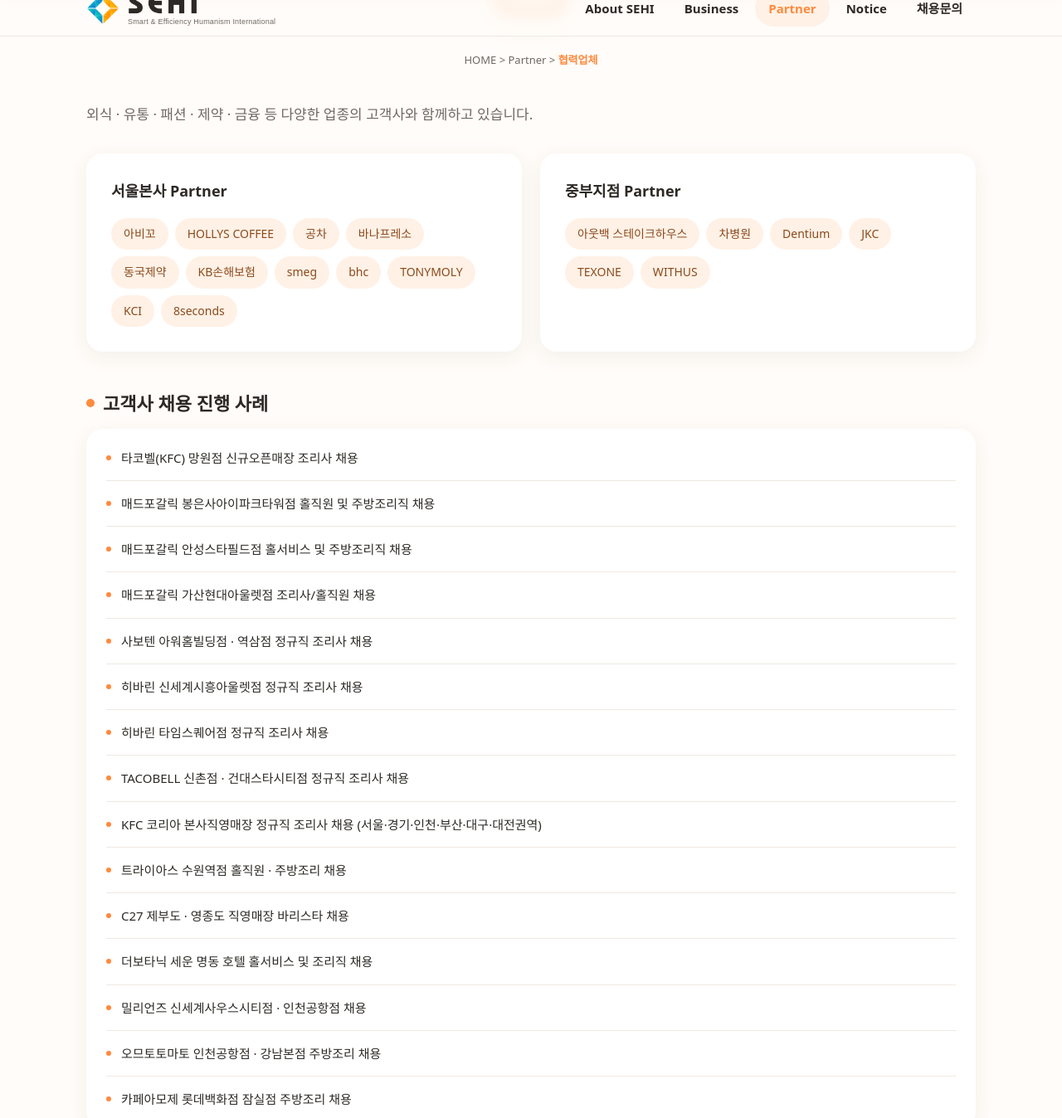
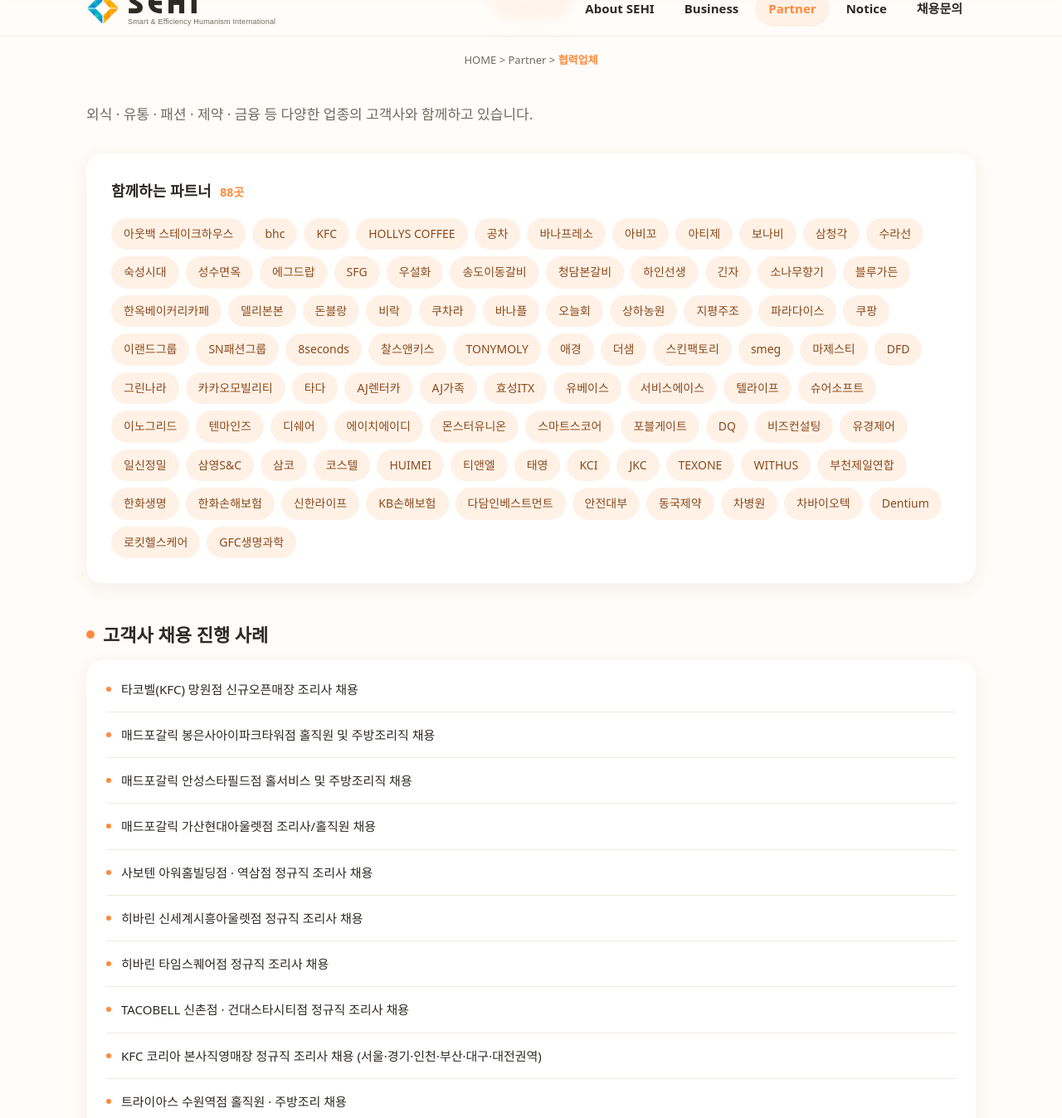
Before and after one commit to ivovilove2-maker/github.io, a Jekyll site: the page built from partner.html, in a window 1280 px wide and 1400 px high, scrolled down 286 px, cut to the strip 52-1400 px from the top of the window. Shown: the whole strip at 83% size. Built offline with Jekyll 4.4.1, drawn with Linux system fonts in a browser that asks for light colours; some web fonts are replaced.

Commit message:
파트너 목록 88곳으로 확대, 지역 탭 제거, 로고 8개 추가
- _data/partners.yml 을 지역 구분 없는 한 목록(list)으로 변경
- 메인 파트너존: 탭 제거, 로고 있는 파트너를 먼저 표시
- 협력업체 페이지: 전체 파트너를 한 목록으로 표시
- 로고 추가: KFC, 카카오모빌리티, 신한라이프, 효성ITX, 삼청각, 슈어소프트, 이노그리드, 유베이스
  (각 회사 공식 홈페이지의 로고 파일)

Co-Authored-By: Claude Opus 5.5 <noreply@anthropic.com>

```diff
--- a/_data/partners.yml
+++ b/_data/partners.yml
@@ -1,21 +1,97 @@
-# 메인 롤링 협력사 로고
-# logo: images/partners/ 폴더의 파일명 (없으면 회사명 글자로 표시됨)
-seoul:
-  - { name: "아비꼬", logo: "abiko.png" }
+# 협력사 목록 (메인 파트너존 · 협력업체 페이지에서 함께 사용)
+# logo: images/partners/ 폴더의 파일명 (비어 있으면 회사명 글자로 표시됨)
+# 순서대로 표시됩니다.
+list:
+  # 외식 · 식품
+  - { name: "아웃백 스테이크하우스", logo: "outback.png" }
+  - { name: "bhc", logo: "bhc.svg" }
+  - { name: "KFC", logo: "kfc.webp" }
   - { name: "HOLLYS COFFEE", logo: "hollys-coffee.png" }
   - { name: "공차", logo: "" }
   - { name: "바나프레소", logo: "bana-coffee.svg" }
-  - { name: "동국제약", logo: "dongkook.png" }
-  - { name: "KB손해보험", logo: "kb-insurance.png" }
+  - { name: "아비꼬", logo: "abiko.png" }
+  - { name: "아티제", logo: "" }
+  - { name: "보나비", logo: "" }
+  - { name: "삼청각", logo: "samcheonggak.png" }
+  - { name: "수라선", logo: "" }
+  - { name: "숙성시대", logo: "" }
+  - { name: "성수면옥", logo: "" }
+  - { name: "에그드랍", logo: "" }
+  - { name: "SFG", logo: "" }
+  - { name: "우설화", logo: "" }
+  - { name: "송도이동갈비", logo: "" }
+  - { name: "청담본갈비", logo: "" }
+  - { name: "하인선생", logo: "" }
+  - { name: "긴자", logo: "" }
+  - { name: "소나무향기", logo: "" }
+  - { name: "블루가든", logo: "" }
+  - { name: "한옥베이커리카페", logo: "" }
+  - { name: "델리본본", logo: "" }
+  - { name: "돈블랑", logo: "" }
+  - { name: "비락", logo: "" }
+  - { name: "쿠차라", logo: "" }
+  - { name: "바나플", logo: "" }
+  - { name: "오늘회", logo: "" }
+  - { name: "상하농원", logo: "" }
+  - { name: "지평주조", logo: "" }
+  - { name: "파라다이스", logo: "" }
+  # 유통 · 패션 · 뷰티
+  - { name: "쿠팡", logo: "" }
+  - { name: "이랜드그룹", logo: "" }
+  - { name: "SN패션그룹", logo: "" }
+  - { name: "8seconds", logo: "8seconds.png" }
+  - { name: "찰스앤키스", logo: "" }
+  - { name: "TONYMOLY", logo: "tonymoly.png" }
+  - { name: "애경", logo: "" }
+  - { name: "더샘", logo: "" }
+  - { name: "스킨팩토리", logo: "" }
   - { name: "smeg", logo: "smeg.svg" }
-  - { name: "bhc", logo: "bhc.svg" }
-  - { name: "TONYMOLY", logo: "tonymoly.png" }
+  - { name: "마제스티", logo: "" }
+  - { name: "DFD", logo: "" }
+  - { name: "그린나라", logo: "" }
+  # 기업 · IT · 제조 · 서비스
+  - { name: "카카오모빌리티", logo: "kakaomobility.svg" }
+  - { name: "타다", logo: "" }
+  - { name: "AJ렌터카", logo: "" }
+  - { name: "AJ가족", logo: "" }
+  - { name: "효성ITX", logo: "hyosungitx.svg" }
+  - { name: "유베이스", logo: "ubase.gif" }
+  - { name: "서비스에이스", logo: "" }
+  - { name: "텔라이프", logo: "" }
+  - { name: "슈어소프트", logo: "suresoft.svg" }
+  - { name: "이노그리드", logo: "innogrid.svg" }
+  - { name: "텐마인즈", logo: "" }
+  - { name: "디쉐어", logo: "" }
+  - { name: "에이치에이디", logo: "" }
+  - { name: "몬스터유니온", logo: "" }
+  - { name: "스마트스코어", logo: "" }
+  - { name: "포블게이트", logo: "" }
+  - { name: "DQ", logo: "" }
+  - { name: "비즈컨설팅", logo: "" }
+  - { name: "유경제어", logo: "" }
+  - { name: "일신정밀", logo: "" }
+  - { name: "삼영S&C", logo: "" }
+  - { name: "삼코", logo: "" }
+  - { name: "코스텔", logo: "" }
+  - { name: "HUIMEI", logo: "" }
+  - { name: "티앤엘", logo: "" }
+  - { name: "태영", logo: "" }
   - { name: "KCI", logo: "" }
-  - { name: "8seconds", logo: "8seconds.png" }
-central:
-  - { name: "아웃백 스테이크하우스", logo: "outback.png" }
-  - { name: "차병원", logo: "" }
-  - { name: "Dentium", logo: "dentium.png" }
   - { name: "JKC", logo: "" }
   - { name: "TEXONE", logo: "" }
   - { name: "WITHUS", logo: "" }
+  - { name: "부천제일연합", logo: "" }
+  # 금융 · 보험
+  - { name: "한화생명", logo: "" }
+  - { name: "한화손해보험", logo: "" }
+  - { name: "신한라이프", logo: "shinhanlife.svg" }
+  - { name: "KB손해보험", logo: "kb-insurance.png" }
+  - { name: "다담인베스트먼트", logo: "" }
+  - { name: "안전대부", logo: "" }
+  # 의료 · 제약 · 바이오
+  - { name: "동국제약", logo: "dongkook.png" }
+  - { name: "차병원", logo: "" }
+  - { name: "차바이오텍", logo: "" }
+  - { name: "Dentium", logo: "dentium.png" }
+  - { name: "로킷헬스케어", logo: "" }
+  - { name: "GFC생명과학", logo: "" }
--- a/assets/css/style.css
+++ b/assets/css/style.css
@@ -604,3 +604,6 @@ img{max-width:100%;display:block}
   .bz-contact{ flex-direction:column; align-items:flex-start; }
   .bz-cta{ margin-left:0; }
 }
+/* 협력업체 페이지: 전체 파트너 한 칸으로 */
+.partners-all{grid-template-columns:1fr}
+.partners-all h2 small{font-size:14px;font-weight:600;color:var(--brand);margin-left:6px}
--- a/partner.html
+++ b/partner.html
@@ -5,18 +5,11 @@ group: "Partner"
 description: "㈜에스이에이치인터내셔널 협력업체 및 고객사 채용 진행 사례"
 ---
     <p class="page-lead">외식 · 유통 · 패션 · 제약 · 금융 등 다양한 업종의 고객사와 함께하고 있습니다.</p>
-    <div class="partners">
+    <div class="partners partners-all">
       <article>
-        <h2>서울본사 Partner</h2>
+        <h2>함께하는 파트너 <small>{{ site.data.partners.list.size }}곳</small></h2>
         <ul class="chips">
-          <li>아비꼬</li><li>HOLLYS COFFEE</li><li>공차</li><li>바나프레소</li><li>동국제약</li><li>KB손해보험</li>
-          <li>smeg</li><li>bhc</li><li>TONYMOLY</li><li>KCI</li><li>8seconds</li>
-        </ul>
-      </article>
-      <article>
-        <h2>중부지점 Partner</h2>
-        <ul class="chips">
-          <li>아웃백 스테이크하우스</li><li>차병원</li><li>Dentium</li><li>JKC</li><li>TEXONE</li><li>WITHUS</li>
+          {% for p in site.data.partners.list %}<li>{{ p.name }}</li>{% endfor %}
         </ul>
       </article>
     </div>
```
Also changed, not shown: _includes/partner-zone.html (+9 -13 lines), images/partners/hyosungitx.svg (added), images/partners/innogrid.svg (added), images/partners/kakaomobility.svg (added), images/partners/kfc.webp (added), images/partners/samcheonggak.png (added), images/partners/shinhanlife.svg (added), images/partners/suresoft.svg (added), images/partners/ubase.gif (added).
